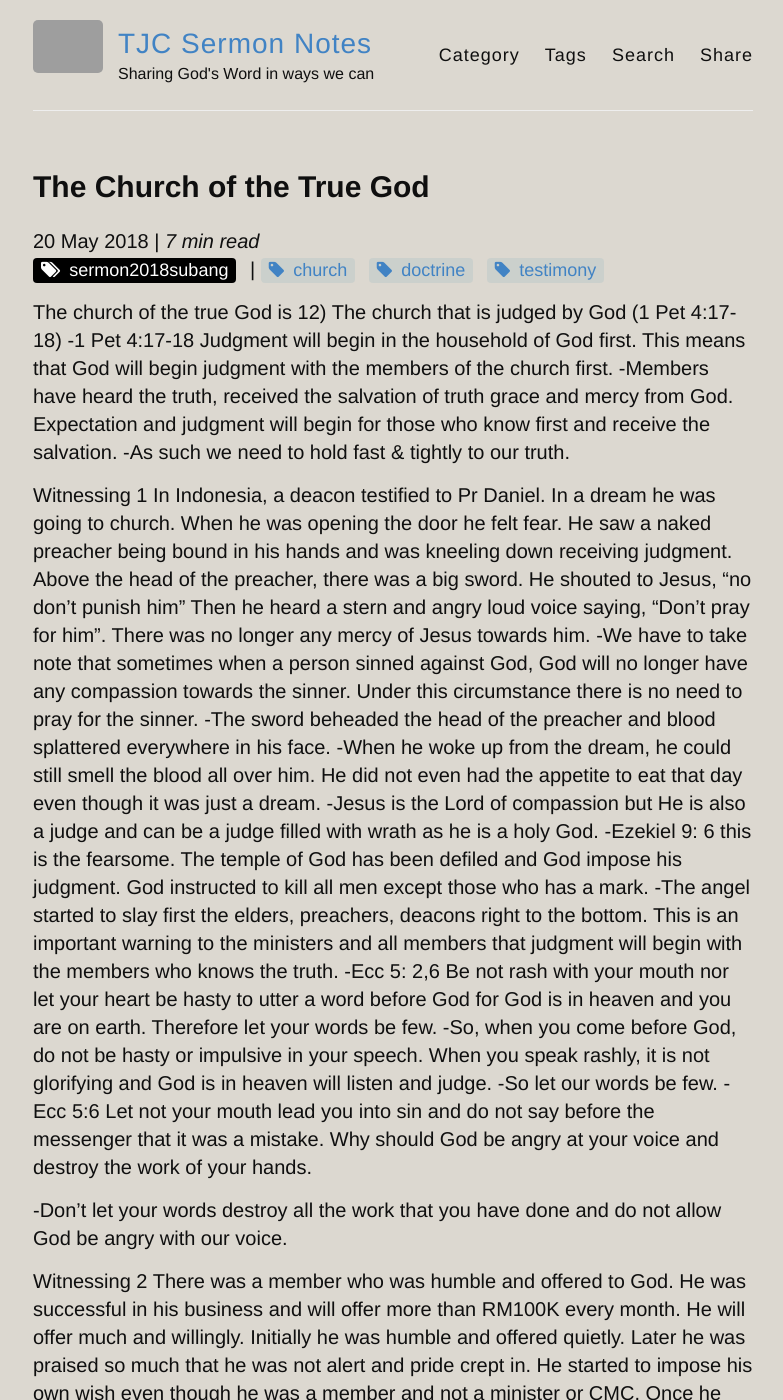
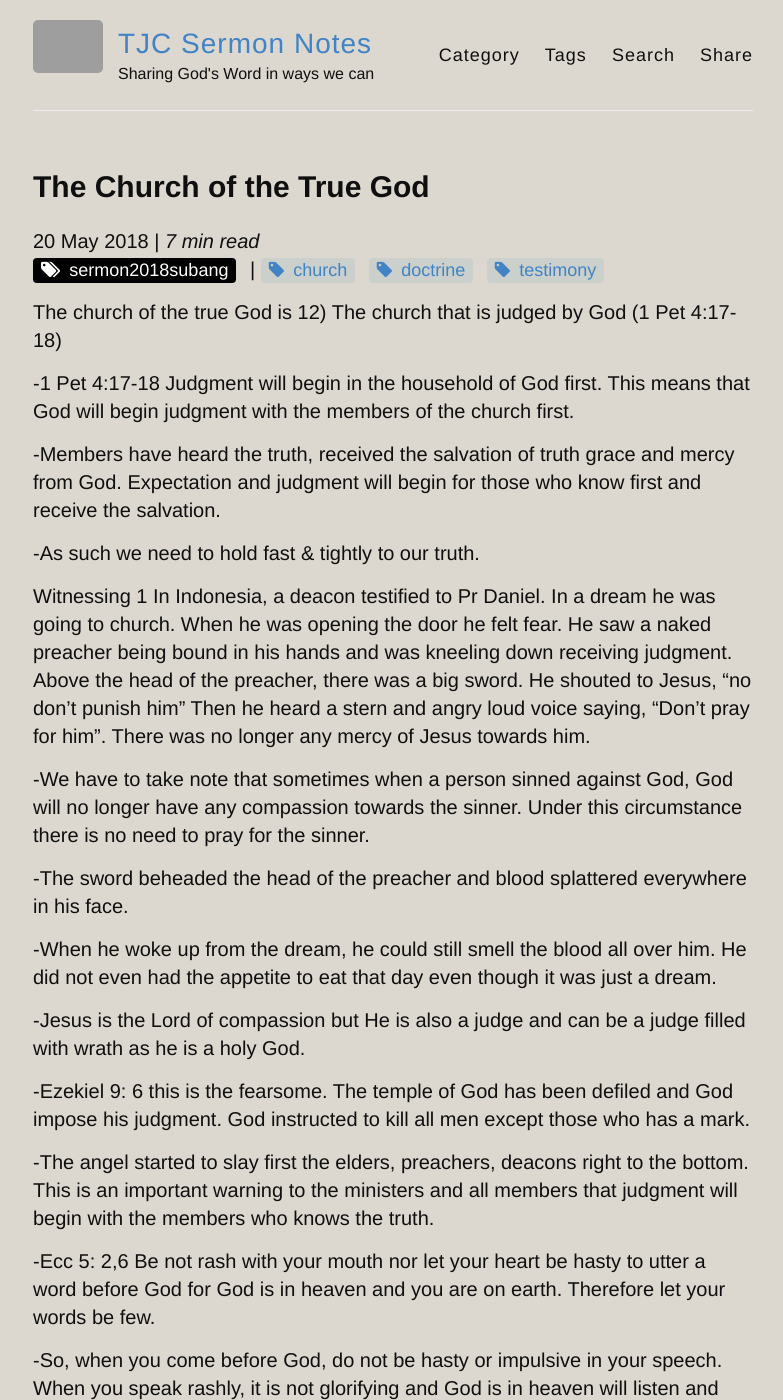
Before and after one commit to catchupTJC/catchuptjc.github.io, a Jekyll site: the page built from _posts/2018-05-20-The Church of the True God.md, in a window 1280 px wide and 1400 px high. Shown: the whole window, without its empty margins (247-1030 px from the left). Built offline with Jekyll 4.4.1, drawn with Linux system fonts in a browser that asks for light colours; nearby versions of some CDN libraries; comment, search, counter and statistics services are not loaded; some of the changed text lies outside the part shown; grey boxes are pictures that could not be loaded.

Commit message:
Update 2018-05-20-The Church of the True God.md

```diff
--- a/_posts/2018-05-20-The Church of the True God.md
+++ b/_posts/2018-05-20-The Church of the True God.md
@@ -7,46 +7,67 @@ hymns: [429]
 ---
 The church of the true God is
 12) The church that is judged by God (1 Pet 4:17-18)
+
 -1 Pet 4:17-18 Judgment will begin in the household of God first. This means that God will begin judgment with the members of the church first.
+
 -Members have heard the truth, received the salvation of truth grace and mercy from God. Expectation and judgment
 will begin for those who know first and receive the salvation.
+
 -As such we need to hold fast & tightly to our truth.
 
 Witnessing 1
 In Indonesia, a deacon testified to Pr Daniel. In a dream he was going to church. When he was opening the door he felt  fear. He saw a naked preacher being bound in his hands and was kneeling down receiving judgment. Above the head of the preacher, there was a big sword. He shouted to Jesus, “no don’t punish him” Then he heard a stern and angry loud voice saying, “Don’t pray for him”.  There was no longer any mercy of Jesus towards him.
+
 -We have to take note that sometimes when a person sinned against God, God will no longer have any compassion towards the sinner. Under this circumstance there is no need to pray for the sinner.
+
 -The sword beheaded the head of the preacher and blood splattered everywhere in his face.
+
 -When he woke up from the dream, he could still smell the blood all over him. He did not even had the appetite to eat that day even though it was just a dream.
+
 -Jesus is the Lord of compassion but He is also a judge and can be a judge filled with wrath as he is a holy God.
+
 -Ezekiel 9: 6 this is the fearsome. The temple of God has been defiled and God impose his judgment. God instructed to kill all men except those who has a mark.
+
 -The angel started to slay first the elders, preachers, deacons right to the bottom. This is an important warning to the ministers and all members that judgment will begin with the members who knows the truth.
+
 -Ecc 5: 2,6  Be not rash with your mouth nor let your heart be hasty to utter a word before God for God is in heaven and you are on earth. Therefore let your words be few.
+
 -So, when you come before God, do not be hasty or impulsive in your speech. When you speak rashly, it is not glorifying and God is in heaven will listen and judge.
+
 -So let our words be few.
+
 -Ecc 5:6 Let not your mouth lead you into sin and do not say before the messenger that it was a mistake. Why should God be angry at your voice and destroy the work of your hands.
 
 -Don’t let your words destroy all the work that you have done and do not allow God be angry with our voice.
 
 Witnessing 2
-There was a member who was humble and offered to God. He
-was successful in his business and will offer more than RM100K every month. He will offer much and willingly. Initially he was humble and offered quietly. Later he was praised so much that he was not alert and pride crept in. He started to impose his own wish even though he was a member and not a minister or CMC. Once he was rejected of his proposal, he was angry. He told the church to return his offering for the month which was more than RM100k. Although he was advised that this was not correct in the eyes of God, he insisted to return his money. The church returned the money and he also insisted that a prayer be held even though preacher said it is not necessary. During the prayer, there was a loud voice, “ I am not pleased, I am not pleased”. The member heard and was afraid. However he did not at that time asked for repentance and forgiveness. He just returned home and after a few days, he died. He just passed away suddenly not because of any illness.
+-There was a member who was humble and offered to God. He was successful in his business and will offer more than RM100K every month. He will offer much and willingly. Initially he was humble and offered quietly. Later he was praised so much that he was not alert and pride crept in. He started to impose his own wish even though he was a member and not a minister or CMC. Once he was rejected of his proposal, he was angry. He told the church to return his offering for the month which was more than RM100k. Although he was advised that this was not correct in the eyes of God, he insisted to return his money. The church returned the money and he also insisted that a prayer be held even though preacher said it is not necessary. During the prayer, there was a loud voice, “ I am not pleased, I am not pleased”. The member heard and was afraid. However he did not at that time asked for repentance and forgiveness. He just returned home and after a few days, he died. He just passed away suddenly not because of any illness.
+
 -Do not just murmur against the church when you are not happy or pleased. You need to also consider whether Jesus is pleased.
-- As members we should not look up and respect those who offer a lot of offerings. We should also look at the heart of the members who love God and offer with thanksgiving to God.
+
+-As members we should not look up and respect those who offer a lot of offerings. We should also look at the heart of the members who love God and offer with thanksgiving to God.
+
 -Thanks the grace of God a lot offered humbly with thanksgiving.
 
 Witnessing 3
-A couple liked to murmur against the leaders of the church, members etc. This couple will support one another to attack and slander. It was weird to everyone as the church was just doing what was normal and did not do anything against them. They were advised not to attack the church by many members but they even spoke foul language and scolded  and attack more the church leaders.
+-A couple liked to murmur against the leaders of the church, members etc. This couple will support one another to attack and slander. It was weird to everyone as the church was just doing what was normal and did not do anything against them. They were advised not to attack the church by many members but they even spoke foul language and scolded  and attack more the church leaders.
 One day, while this couple was walking, there was a great sound of thunder and the lightning struck them both and their bodies turned like charcoal.
+
 -They were not even beside each other but one was in front and one at the back. Yet the lightning struck not at one spot but was able to strike both of them. All the clothes were burnt and their bodies naked black like charcoal. There were other people around but it only struck on both of them which was a punishment from God.
+
 -It is a pity, they continued to criticize on others but did not reflect on their own weaknesses. There was no one who offended them yet they continued to slander and murmur against the leaders and members of the church. The heart was not pure. They sinned and failed to repent.
 
 Witnessing No. 4
-This happened recently. There was a group of workers who wanted to be leaders and started lobbying. This deacon who was the leader of the group used church money to give wages to his own group of workers. The church was rich as there were a lot of members that offered.
+-This happened recently. There was a group of workers who wanted to be leaders and started lobbying. This deacon who was the leader of the group used church money to give wages to his own group of workers. The church was rich as there were a lot of members that offered.
 - This group started to attack the Council and wanted to separate from the Council. This deacon even raped another sister who was beautiful of which the husband died recently. This sister reported to the council and investigation was made. On the contrary of admitting his sin, the deacon accused the council of collaborating with the sister to falsely accuse him of this false charge. This sister was so sorrowful as she was a victim and this has put her reputation was also in shreds .
-One day during holy communion, the workers in the same group led by the deacon was distributing the holy communion.  and while serving suddenly fell and died. This then happened to another worker of the same group who suddenly fell and died. The deacon leading  the holy communion was so fearful of this, quickly ran out from the church leaving the service. They made the police report over this incident and the third worker of this group returned home. When he was near his doorstep, he suddenly fell and died.
+
+-One day during holy communion, the workers in the same group led by the deacon was distributing the holy communion.  and while serving suddenly fell and died. This then happened to another worker of the same group who suddenly fell and died. The deacon leading  the holy communion was so fearful of this, quickly ran out from the church leaving the service. They made the police report over this incident and the third worker of this group returned home. When he was near his doorstep, he suddenly fell and died.
 The next day, there was another worker in this group, also felt uncomfortable and while going to the hospital, he too suddenly died even before reaching the hospital. In total there were 4 deaths in 2 days from this group.
+
 -The deaths were actually clear punishments of God. Their evil deeds were not pleasing to God and was rejected by God. God punished them.
+
 -However the leader of the group that is the evil deacon is still alive. He convinced some members that these workers were “taken” by God while serving.
+
 -However this cannot be accepted as the punishment was done just as they wanted to distribute the holy communion which is considered holy and sacred. The punishment was quick and sudden. The evil deacon is still with the group of followers. How is it that God did not punish him still?
 
 -Rom 9: 22 What if God desiring to show his wrath and to make known his power, has endured with much patience vessels of wrath prepared for destruction.
@@ -54,6 +75,7 @@ The next day, there was another worker in this group, also felt uncomfortable an
 God’s wrath and will allow him to continue his wickedness.  The sinners (vessels of wrath)  will be prepared for great destruction.
 
 -Rom 9:23
+
 -Everyone must fear the Lord. The church of God is a church of judgment and some judgment is immediate and some comes where at the end the eternal judgment is even greater.
 
 
```
